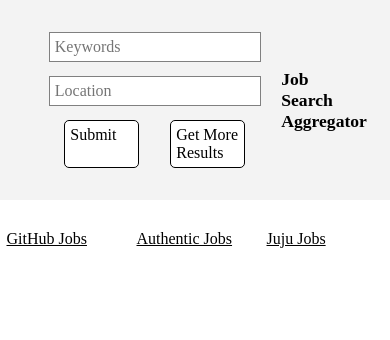
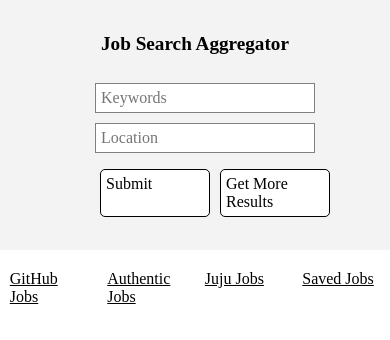
Before and after one commit to chingu-voyages/v11-geckos-team-15, a React (Create React App) app: page / in a window 390 px wide. Shown: the top 340 px of the page. Built offline with nearby package versions, Linux system fonts and the light colour scheme; a web font is replaced by a local one.

Commit message:
added saved jobs column

```diff
--- a/src/App.js
+++ b/src/App.js
@@ -81,6 +81,9 @@
           <div className="column">
             <JobsContainer jobSourceString = "Juju Jobs" jobs = {this.state.jujuJobs.slice(0,this.state.resultsLimit)}/>
           </div>
+          <div className="column">
+            <JobsContainer jobSourceString = "Saved Jobs" jobs={[]}/>
+          </div>
         </div>
       </div>
     )
--- a/src/App.sass
+++ b/src/App.sass
@@ -5,6 +5,8 @@
 	font-family: 'Turret Road'
 	box-sizing: border-box
 
+.links-container
+	margin-top: 5px
 
 .title
 	text-decoration: underline
@@ -19,7 +21,10 @@
 .main-title
 	font-size: 1.3rem
 	font-weight: 700
-	max-width: 180px
+	width: 180px
+	text-align: center
+	padding-top: 10px
+	align-self: flex-start
 
 .search
 	position: fixed
@@ -56,12 +61,21 @@
 	background-color: white
 	flex-shrink: 0
 
-a:hover, a:focus
+a:hover
 	font-weight: 700
-	font-size: 2rem
+
+a:visited, a:link
+	color: blue
+
 
 .jobs
-	width: 30vw
+	width: 20vw
+
+
+
+.job
+	border: 1px solid rgba(0, 0, 0, .2)
+	font-size: .7rem
 
 .search-button:hover, .search-button:focus
 	cursor: pointer
@@ -98,24 +112,31 @@
 		align-content: center
 		justify-content: space-around
 
-	form
-		width: 50%
+	.main-title
+		font-size: 1.2rem
+		order: 1
+		width: 100%
 
-	.main-title
-		max-width: 50px
-		font-size: 1.1rem
-		padding-right: 80px
-		width: 40%
+	.jobs
+		padding-top: 40px
+
+	.form
+		width: 100%
+		align-self: center
+		order: 2
 
 	.search
-		height: 200px
-		justify-content: space-around
+		height: 250px
+		justify-content: space-evenly
+		flex-direction: column
+
 
 	.search-input
 		margin: 0
+		width: 100%
 
 	.search-button
-		margin: 0
-		width: 30%
+		margin: 5px
+		width: 50%
 		min-width: 75px
 		flex-shrink: 0
--- a/src/JobsContainer.js
+++ b/src/JobsContainer.js
@@ -16,15 +16,15 @@
                 {this.props.jobSourceString}
               </div>
             </div>
-            <div className="job">
+            <div >
               {
                 this.props.jobs.map(job => {
                   return (
-                    <div key={job.id}>
+                    <div className="job" key={job.id}>
                       <p><b>Title: </b>{job.title}</p>
                       <p><b>Location: </b>{job.location}</p>
                       <p><b>Description: </b>{job.description.slice(0, 100)+"..."}</p>
-                      <p><a href={job.url} rel="noopener noreferrer" target="_blank">Link</a></p>
+                      <p className="links-container"><a href={job.url} rel="noopener noreferrer" target="_blank">Link</a><span>  </span><a rel="noopener noreferrer" href="#" target="_blank">Add</a></p>
                       <br />
                     </div>
                   )
--- a/src/Search.js
+++ b/src/Search.js
@@ -37,7 +37,7 @@
   render(){
     return(
       <div className="search">
-        <form onSubmit={this.onSubmit}>
+        <form className="form" onSubmit={this.onSubmit}>
           <div className="container-flex search-container">
             <input
               className="search-input"
```
Also changed, not shown: 8 other files (tests, documents, lock files or other folders).
